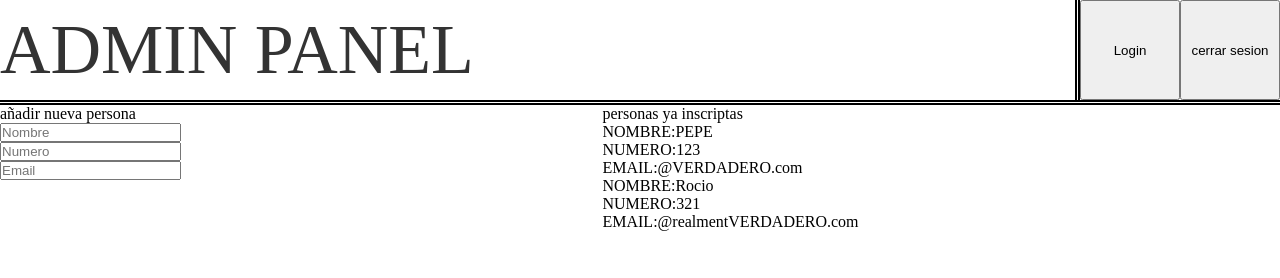
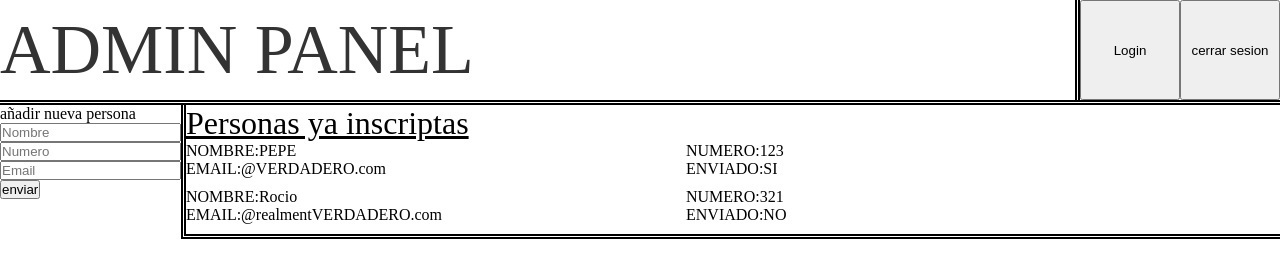
Before and after one commit to Ale2301/Bot_Whatsapp, a website: page index.html in a window 1280 px wide. Drawn offline with Linux system fonts and the light colour scheme.

Commit message:
feat: se le agregaron mas estilos al contenido de pacientes

```diff
--- a/index.css
+++ b/index.css
@@ -47,18 +47,21 @@
   height: 100%;
   width: 100%;
   transition: 1s;
-
+  top: 0;
   display: flex;
   justify-content: center;
   align-items: center;
-  backdrop-filter: blur(3px);
-  background-color: rgba(128, 128, 128, 0.418);
 }
 #QRCode-Close {
   position: fixed;
   height: 100%;
   width: 100%;
   z-index: 0;
+  backdrop-filter: blur(3px);
+  background-color: rgba(128, 128, 128, 0.082);
+}
+#QRCode-Close:active {
+  background-color: black;
 }
 .ADMIN-panel-content {
   display: flex;
@@ -67,13 +70,29 @@
   height: 100%;
   width: 100%;
   display: flex;
-  justify-content: center;
+  /* justify-content: center; */
   align-items: center;
+  border-left: 5px double black;
+  border-bottom: 5px double black;
+  overflow-y: scroll;
+}
+.ADMIN-panel-content-OLDPeople-Pacientes {
+  padding-bottom: 10px;
+  display: grid;
+  grid-template-columns: repeat(2, 1fr);
+  grid-template-rows: repeat(2, 1fr);
+}
+.casilla {
+  width: 500px;
+}
+.ADMIN-panel-content-OLDPeople-title {
+  font-size: xx-large;
+  text-decoration: underline;
 }
 /* .ADMIN::after {
   content: "";
   position: fixed;
-   z-index: 10;
+  z-index: 10;
   height: 100%;
   width: 100%;
   top: 0;
--- a/index.html
+++ b/index.html
@@ -24,25 +24,42 @@
               <div><input type="text" placeholder="Nombre" /></div>
               <div><input type="text" placeholder="Numero" /></div>
               <div><input type="text" placeholder="Email" /></div>
+              <div><button>enviar</button></div>
             </li>
           </ul>
         </div>
         <div class="ADMIN-panel-content-OLDPeople">
           <ul>
-            <div>personas ya inscriptas</div>
-            <li>
-              <div>
+            <div class="ADMIN-panel-content-OLDPeople-title">
+              Personas ya inscriptas
+            </div>
+            <li class="ADMIN-panel-content-OLDPeople-Pacientes">
+              <div class="Pacientes-Name casilla">
                 <p><span>NOMBRE:</span>PEPE</p>
               </div>
-              <div><p><span>NUMERO:</span>123</p></div>
-              <div><p><span>EMAIL:</span>@VERDADERO.com</p></div>
+              <div class="Pacientes-Number casilla">
+                <p><span>NUMERO:</span>123</p>
+              </div>
+              <div class="Pacientes-Email casilla">
+                <p><span>EMAIL:</span>@VERDADERO.com</p>
+              </div>
+              <div class="Pacientes-Send casilla">
+                <p><span>ENVIADO:</span>SI</p>
+              </div>
             </li>
-            <li>
-              <div>
+            <li class="ADMIN-panel-content-OLDPeople-Pacientes">
+              <div class="Pacientes-Name casilla">
                 <p><span>NOMBRE:</span>Rocio</p>
               </div>
-              <div><p><span>NUMERO:</span>321</p></div>
-              <div><p><span>EMAIL:</span>@realmentVERDADERO.com</p></div>
+              <div class="Pacientes-Number casilla">
+                <p><span>NUMERO:</span>321</p>
+              </div>
+              <div class="Pacientes-Email casilla">
+                <p><span>EMAIL:</span>@realmentVERDADERO.com</p>
+              </div>
+              <div class="Pacientes-Send casilla">
+                <p><span>ENVIADO:</span>NO</p>
+              </div>
             </li>
           </ul>
         </div>
```
